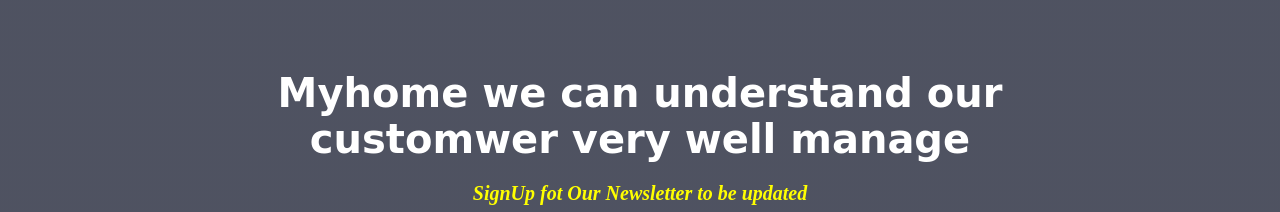
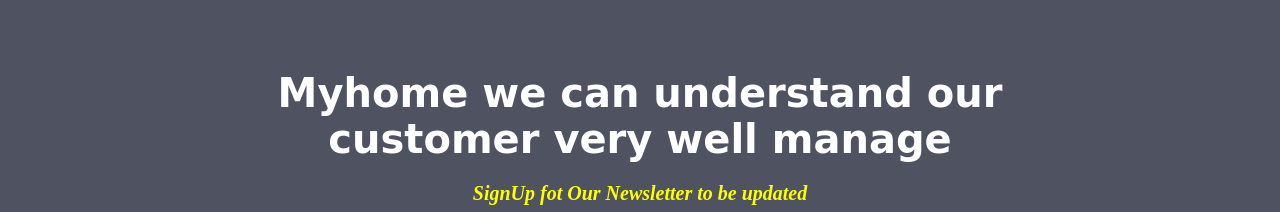
Before and after one commit to vickykumar30/simple-weblayout, a plain HTML site: page index.html in a window 1280 px wide. Shown: the part 170-382 px from the top of the page. Drawn offline with Linux system fonts and the light colour scheme.

Commit message:
change spelling customer and title

```diff
--- a/index.html
+++ b/index.html
@@ -5,7 +5,7 @@
     <meta charset="UTF-8">
     <meta http-equiv="X-UA-Compatible" content="IE=edge">
     <meta name="viewport" content="width=device-width, initial-scale=1.0">
-    <title>Document</title>
+    <title>weblayout</title>
     <link rel="stylesheet" href="css/style.css">
 </head>
 
@@ -33,7 +33,7 @@
             </ul>
         </nav>
         <div class="banner-text">
-            <h1>Myhome we can understand our customwer very well manage</h1>
+            <h1>Myhome we can understand our customer very well manage</h1>
             <p>SignUp fot Our Newsletter to be updated </p>
             <form>
                 <input type="email" name="email" placeholder="Enter Your Email-ID" class="txt">
```
